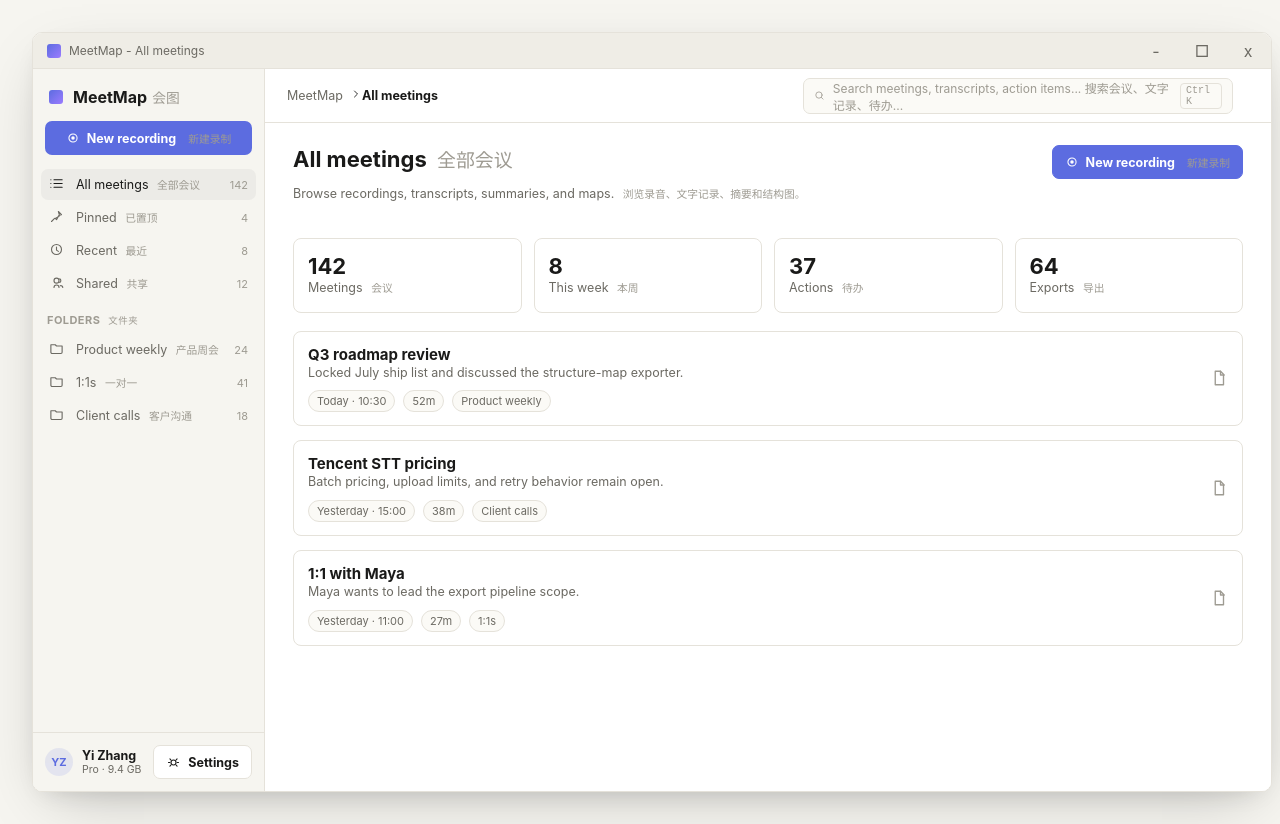
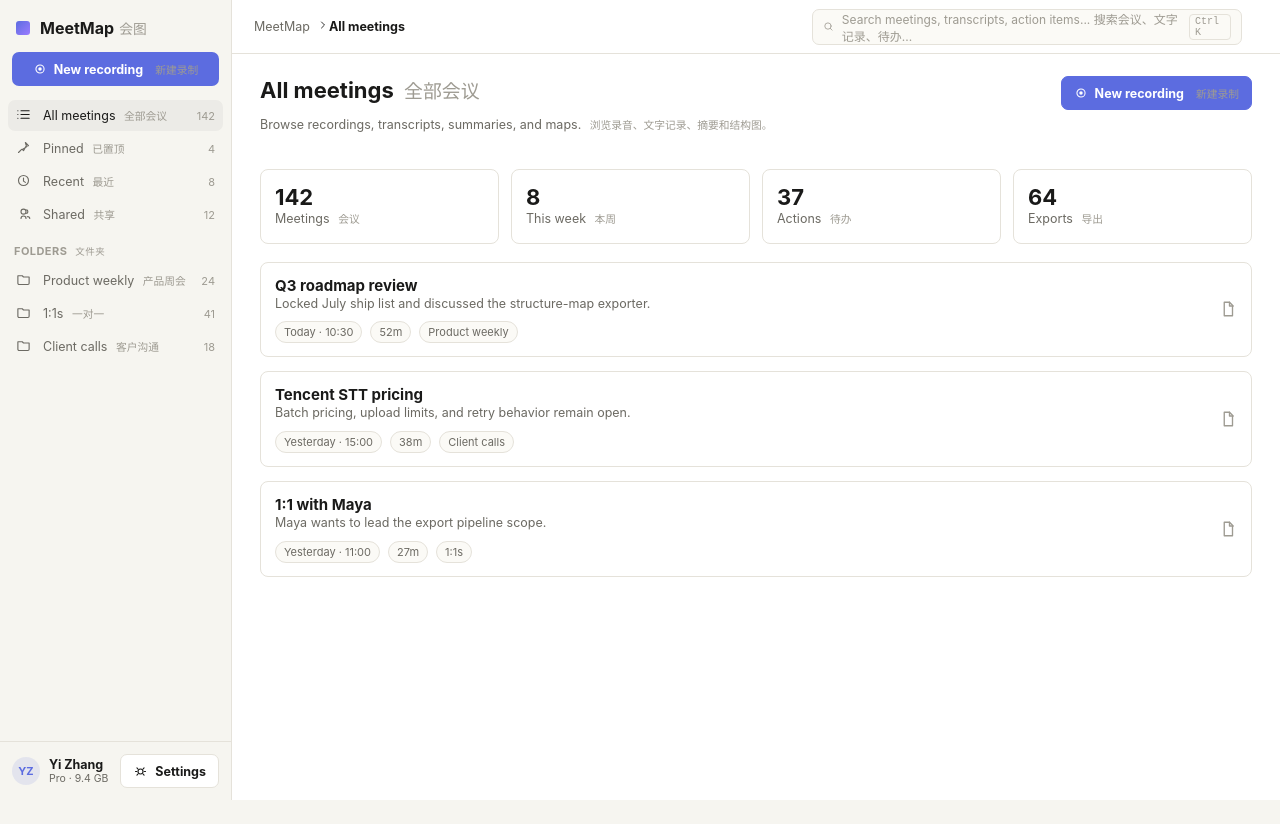
Before and after one commit to PeterZuo0/MeetMap, a React (Vite) app: page / in a window 1280 px wide. After the commit the page ends 800 px from the top, so only its background shows below. Built offline with nearby package versions, Linux system fonts and the light colour scheme.

Commit message:
fix: remove nested app window chrome

```diff
--- a/src/app/App.tsx
+++ b/src/app/App.tsx
@@ -171,7 +171,6 @@
         lang={settings.uiLanguage}
         onNav={(target) => navigate(target)}
         recording={phase === "recording"}
-        title={`MeetMap - ${crumbs[crumbs.length - 1]}`}
       >
         {phase === "library" ? (
           <LibraryScreen
--- a/src/app/ui/MeetMapShell.tsx
+++ b/src/app/ui/MeetMapShell.tsx
@@ -6,7 +6,6 @@
 type NavTarget = "library" | "pre" | "settings";
 
 export function MeetMapShell({
-  title,
   current,
   lang,
   recording,
@@ -15,7 +14,6 @@
   children,
   onNav
 }: {
-  title: string;
   current: WorkflowPhase;
   lang: UiLanguage;
   recording: boolean;
@@ -26,17 +24,6 @@
 }) {
   return (
     <div className="win-window">
-      <div className="win-titlebar">
-        <div className="win-title">
-          <span className="brand-dot" />
-          <span>{title}</span>
-        </div>
-        <div className="win-controls" aria-hidden="true">
-          <button tabIndex={-1}>-</button>
-          <button tabIndex={-1}>□</button>
-          <button tabIndex={-1}>x</button>
-        </div>
-      </div>
       <div className="app-body">
         <Sidebar current={current} lang={lang} recording={recording} onNav={onNav} />
         <main className="main">
--- a/src/app/ui/meetMapStyles.css
+++ b/src/app/ui/meetMapStyles.css
@@ -72,45 +72,25 @@
 }
 
 .meetmap-root {
-  min-height: 100vh;
-  display: grid;
-  place-items: center;
-  padding: 32px;
+  height: 100vh;
+  min-height: 0;
+  display: flex;
+  padding: 0;
   background: var(--bg);
+  overflow: hidden;
 }
 
 .win-window {
-  width: min(1320px, calc(100vw - 40px));
-  height: min(840px, calc(100vh - 40px));
-  min-height: 680px;
+  width: 100vw;
+  height: 100vh;
+  min-height: 0;
   background: var(--surface);
-  border-radius: 10px;
-  box-shadow: var(--window-shadow);
+  border-radius: 0;
+  box-shadow: none;
   overflow: hidden;
   display: flex;
   flex-direction: column;
-  border: 1px solid var(--border);
-}
-
-.win-titlebar {
-  height: 36px;
-  background: var(--titlebar);
-  display: flex;
-  align-items: center;
-  border-bottom: 1px solid var(--border);
-  flex-shrink: 0;
-  user-select: none;
-  -webkit-app-region: drag;
-}
-
-.win-title {
-  padding: 0 14px;
-  font-size: 12px;
-  color: var(--text-muted);
-  display: flex;
-  align-items: center;
-  gap: 8px;
-  flex: 1;
+  border: 0;
 }
 
 .brand-dot,
@@ -119,26 +99,6 @@
   height: 14px;
   border-radius: 3px;
   background: linear-gradient(135deg, var(--accent), #9b7cff);
-}
-
-.win-controls {
-  display: flex;
-  height: 100%;
-}
-
-.win-controls button {
-  width: 46px;
-  height: 100%;
-  border: 0;
-  background: transparent;
-  color: var(--text-muted);
-  display: grid;
-  place-items: center;
-}
-
-.win-controls button:hover {
-  background: var(--hover);
-  color: var(--text);
 }
 
 .app-body {
```
Also changed, not shown: 1 other file (tests, documents, lock files or other folders).
